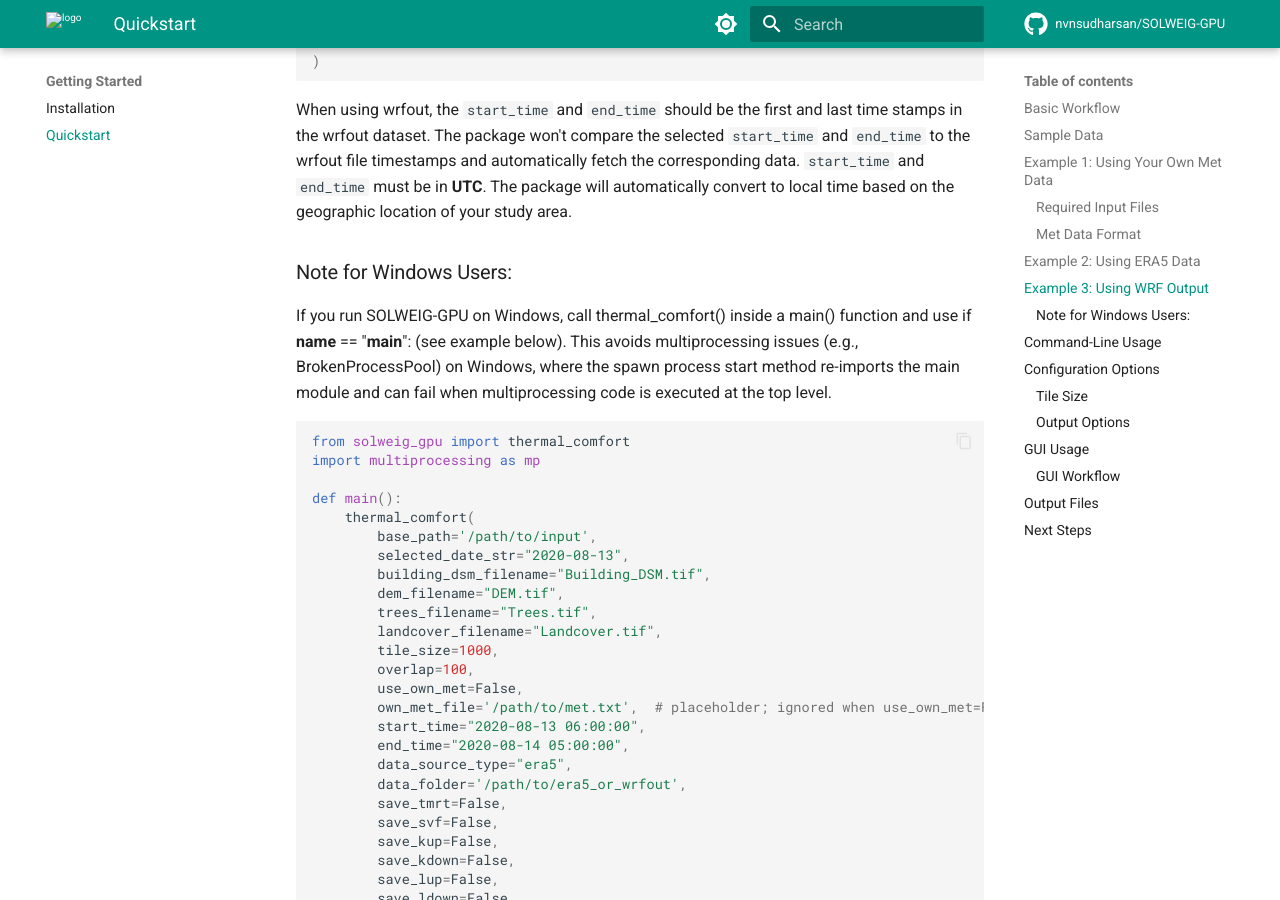
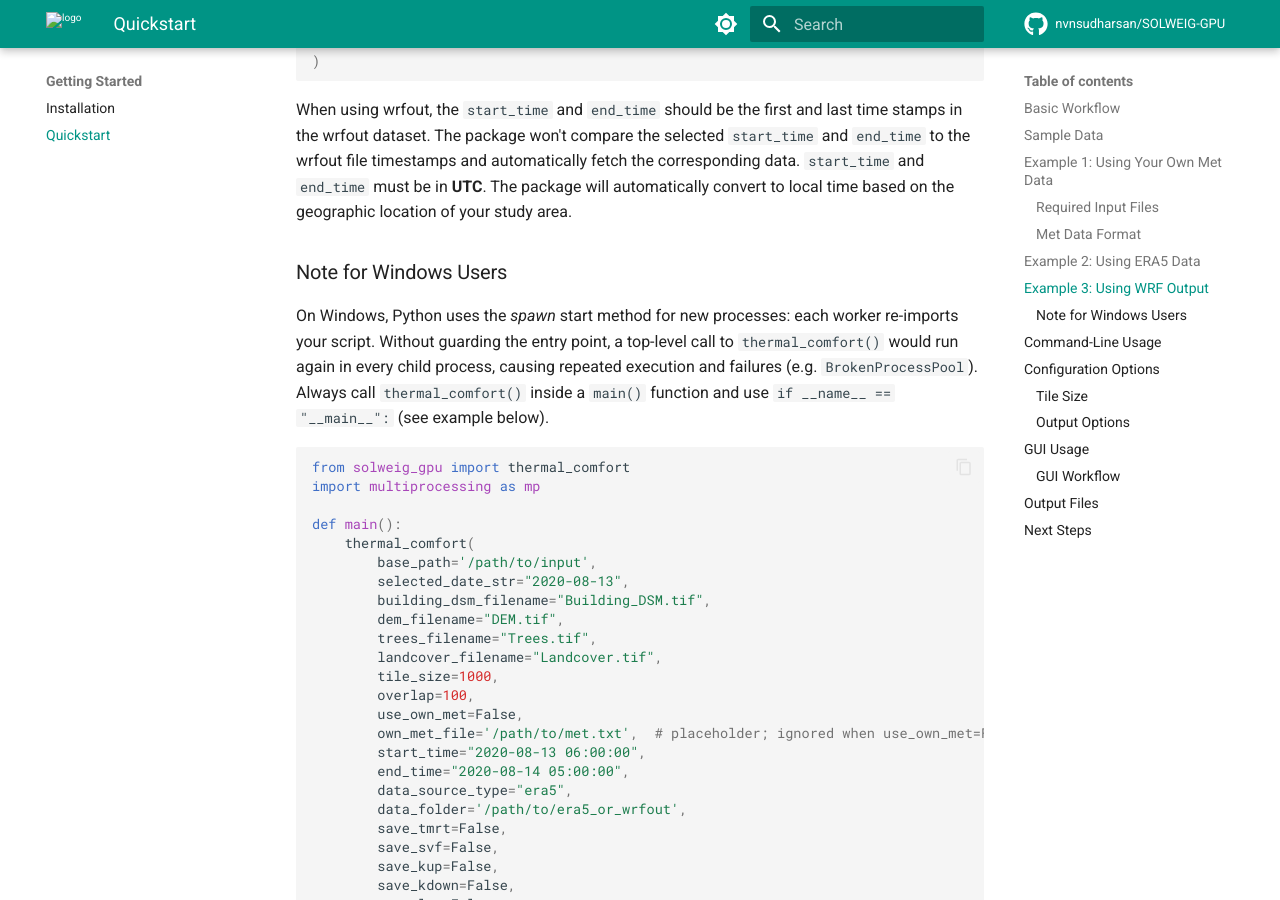
Before and after one commit to nvnsudharsan/SOLWEIG-GPU, an MkDocs documentation site: the page built from docs/quickstart.md, in a window 1280 px wide and 900 px high, scrolled down 2098 px. Built offline with MkDocs 1.6.1 and Material for MkDocs 9.7.7, drawn with Linux system fonts in a browser that asks for light colours; comment, search, counter and statistics services are not loaded; the version menu is left out.

Commit message:
Update documentation for output directory naming and Windows user instructions
Changed output directory reference from `Outputs/` to `output_folder/` in README and examples. Revised Windows user guidance to clarify multiprocessing issues and the need for a main function when calling `thermal_comfort()`. Updated example notebook references and sample data download link in examples README.

````diff
--- a/docs/quickstart.md
+++ b/docs/quickstart.md
@@ -80,8 +80,8 @@ thermal_comfort(
 When using wrfout, the `start_time` and `end_time` should be the first and last time stamps in the wrfout dataset. The package won't compare the selected `start_time` and `end_time` to the wrfout file timestamps and automatically fetch the corresponding data.
 `start_time` and `end_time` must be in **UTC**. The package will automatically convert to local time based on the geographic location of your study area.
 
-### Note for Windows Users:
-If you run SOLWEIG-GPU on Windows, call thermal_comfort() inside a main() function and use if __name__ == "__main__": (see example below). This avoids multiprocessing issues (e.g., BrokenProcessPool) on Windows, where the spawn process start method re-imports the main module and can fail when multiprocessing code is executed at the top level.
+### Note for Windows Users
+On Windows, Python uses the *spawn* start method for new processes: each worker re-imports your script. Without guarding the entry point, a top-level call to `thermal_comfort()` would run again in every child process, causing repeated execution and failures (e.g. `BrokenProcessPool`). Always call `thermal_comfort()` inside a `main()` function and use `if __name__ == "__main__":` (see example below).
 ```python
 from solweig_gpu import thermal_comfort
 import multiprocessing as mp
````
Also changed, not shown: README.md (+4 -4 lines), examples/README.md (+6 -6 lines).
